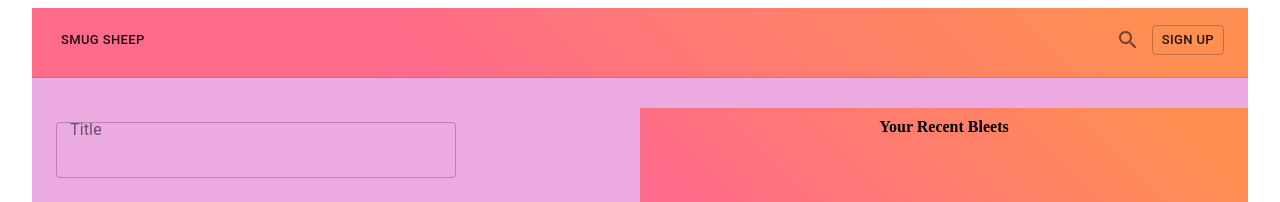
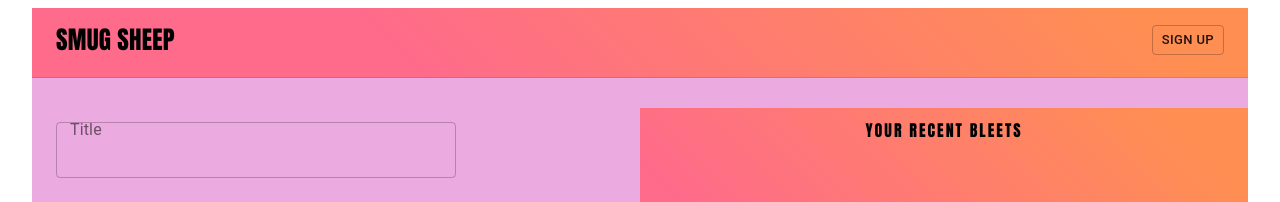
Before and after one commit to jyocus/Smug-Sheep, a React (Create React App) app in the folder client/: page /blog in a window 1280 px wide. Shown: the top 202 px of the page. Built offline with nearby package versions, Linux system fonts and the light colour scheme; no server answers; what bleetify would draw is missing.

Commit message:
changing fonts on header and list

```diff
--- a/client/src/components/Header.js
+++ b/client/src/components/Header.js
@@ -28,6 +28,10 @@ const useStyles = makeStyles((theme) => ({
     padding: theme.spacing(1),
     flexShrink: 0,
   },
+  toolBarFont: {
+    fontFamily: 'impact',
+    fontSize: '25px'
+  }
 }));
 
 export default function Header() {
@@ -39,7 +43,7 @@ const {loginWithRedirect} = useAuth0();
   return (
     <React.Fragment>
       <Toolbar className={classes.toolbar}>
-        <Button size="small">Smug Sheep</Button>
+        <Typography className={classes.toolBarFont} size="small">SMUG SHEEP</Typography>
         <Typography
           component="h2"
           variant="h5"
@@ -51,9 +55,9 @@ const {loginWithRedirect} = useAuth0();
           {/* ICON  */}
           <Icon icon={sheepIcon} />
         </Typography>
-        <IconButton>
+        {/* <IconButton>
           <SearchIcon />
-        </IconButton>
+        </IconButton> */}
 
         <Button onClick={() => loginWithRedirect()}
         variant="outlined"
--- a/client/src/components/List.js
+++ b/client/src/components/List.js
@@ -17,9 +17,11 @@ const useStyles = makeStyles((theme) => ({
     background: 'linear-gradient(45deg, #FE6B8B 30%, #FF8E53 90%)',
   },
   header: {
-    fontWeight: 'bold',
+    // fontWeight: 'bold',
     paddingTop: '10px',
     paddingBottom: '10px',
+    fontFamily: 'impact',
+    letterSpacing: '2px'
   }
 }));
 
@@ -51,7 +53,7 @@ export default function VirtualizedList(props) {
   const classes = useStyles();
   return (
     <div className={classes.root}>
-      <header className={classes.header}>Your Recent Bleets</header>
+      <header className={classes.header}>YOUR RECENT BLEETS</header>
 
       <FixedSizeList itemData={props.posts} height={300} width={"100%"} itemSize={120} itemCount={props.posts.length}>
         {renderRow}
```
